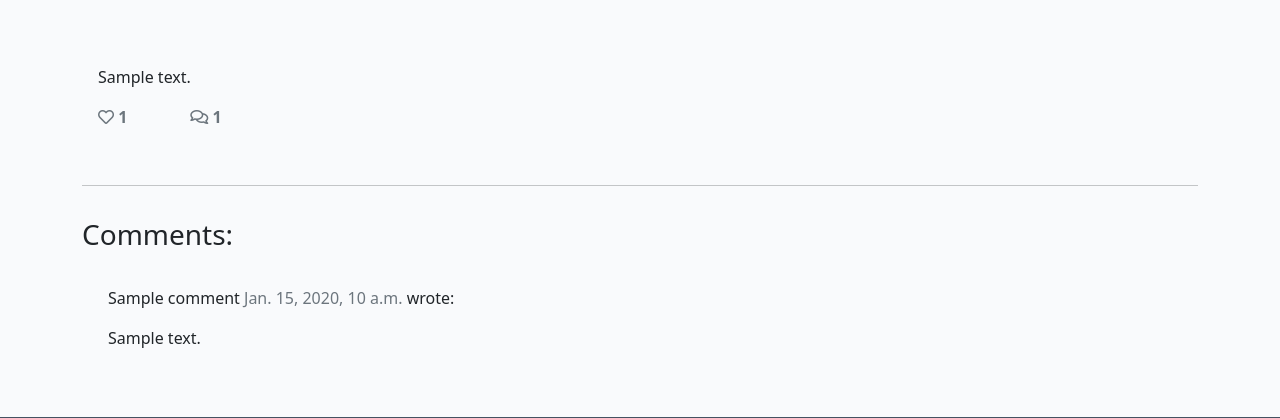
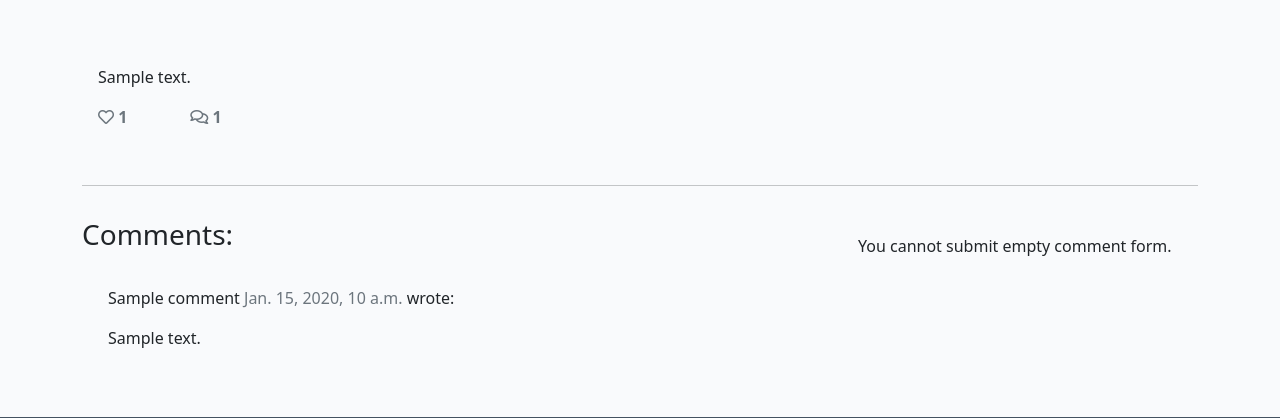
Before and after one commit to Code-Institute-Submissions/ksagep-Forth-milestone-project-MaquetteBlog_JanResub, a Django app: a page that uses templates/post_detail.html in a window 1280 px wide. Shown: the part 303-721 px from the top of the page. Run offline with Django 3.2, Linux system fonts and the light colour scheme; tables that the repository leaves empty hold one stand-in row (values such as "Sample post"); some libraries are stand-ins or nearby versions.

Commit message:
Add text message to the else part if a post is commented.

```diff
--- a/templates/index.html
+++ b/templates/index.html
@@ -29,7 +29,7 @@
                             </a>
                             <hr />
                             <p class="card-text text-muted h6">{{ post.created_on }} <i class="far fa-heart"></i>
-                                {{ post.number_of_likes }} </p>
+                                {{ post.number_of_likes }} <i class="far fa-comments"></i> {{ total_comments }}</p>
                         </div>
                     </div>
                 </div>
--- a/templates/post_detail.html
+++ b/templates/post_detail.html
@@ -97,6 +97,9 @@
                     Your comment is awaiting approval
                 </div>
                 {% else %}
+                <div class="submit_empty_comment_form">
+                    You cannot submit empty comment form.
+                </div>
                 {% if user.is_authenticated %}
 
                 <h3>Leave a comment:</h3>
```
